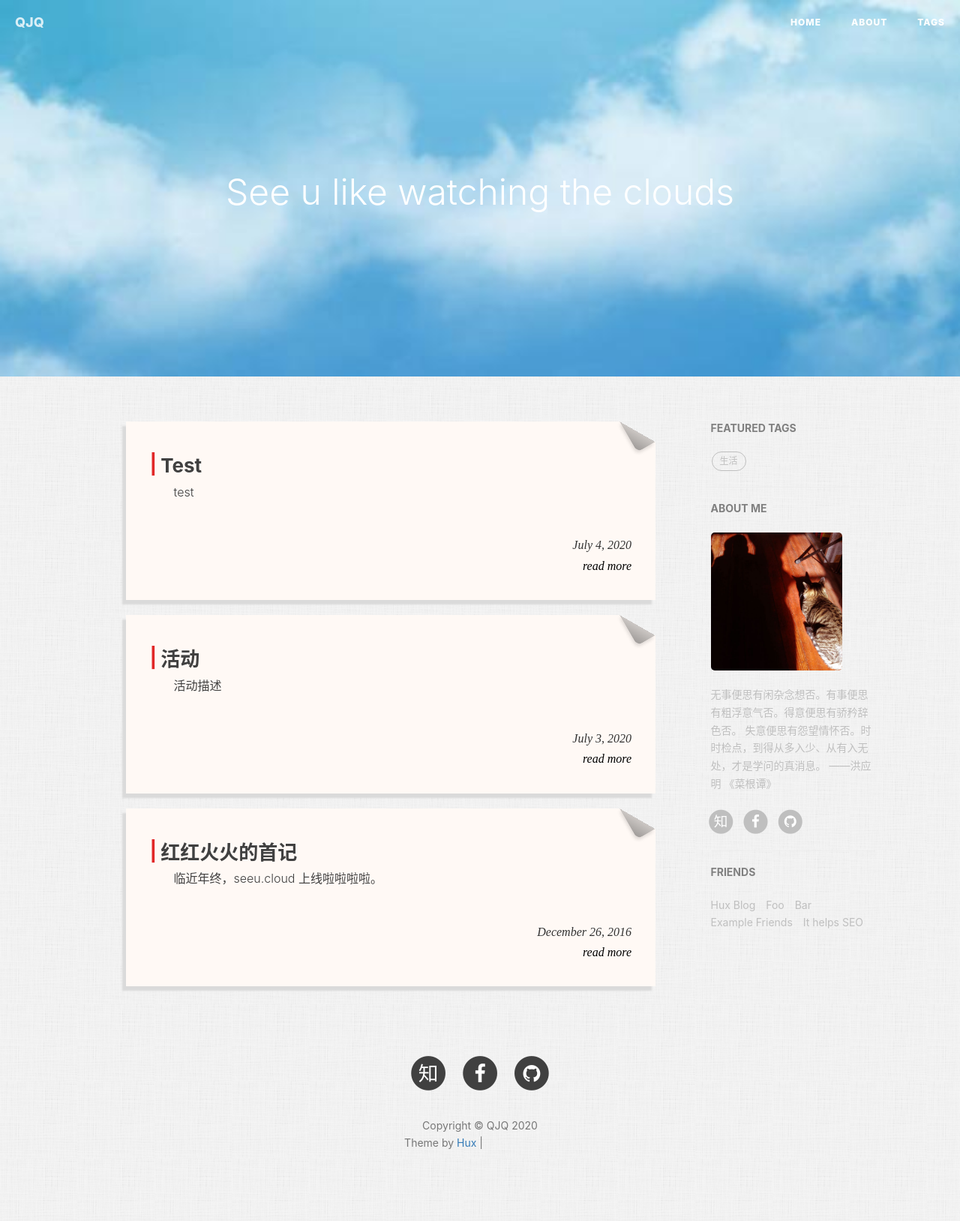
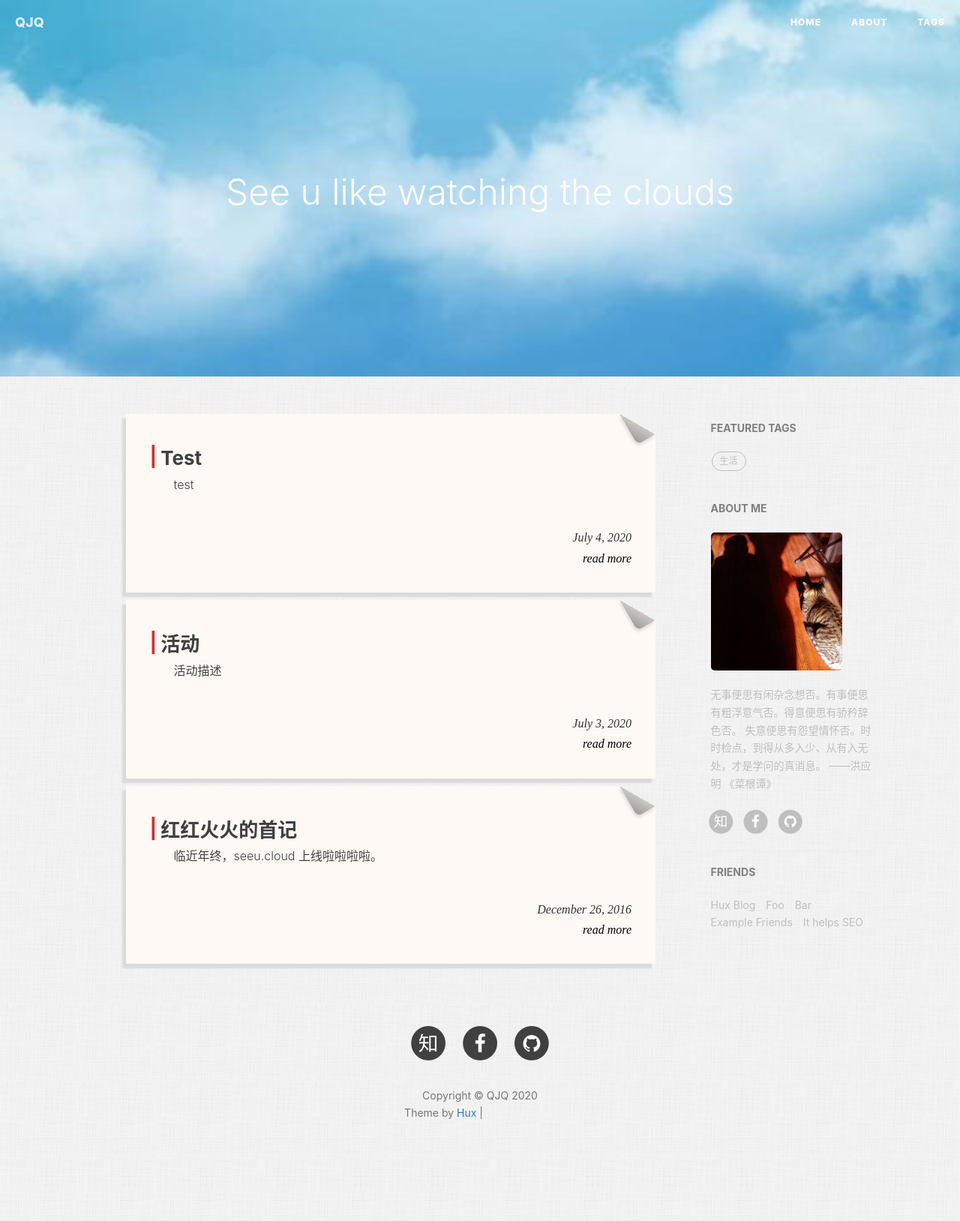
Before and after one commit to qinjiaqi/qinjiaqi.github.io, a Jekyll site: the page built from index.html, in a window 1280 px wide. Shown: the whole page at 75% size. Built offline with Jekyll 4.4.1, drawn with Linux system fonts in a browser that asks for light colours; nearby versions of some CDN libraries; the list of posts is cut into pages by our own code; comment, search, counter and statistics services are not loaded; after the commit the page ends 1588 px from its top, so only the background shows below that; grey boxes are pictures that could not be loaded.

Commit message:
Update hux-blog.css

```diff
--- a/css/hux-blog.css
+++ b/css/hux-blog.css
@@ -493,7 +493,7 @@ pre code {
 .post-preview{
   position: relative;
   /*padding: 0 20px;*/
-  margin: 20px auto;
+  margin: 10px auto;
   /*max-width: 950px;*/
   /*background: #fff;*/
   text-align: left;
```
